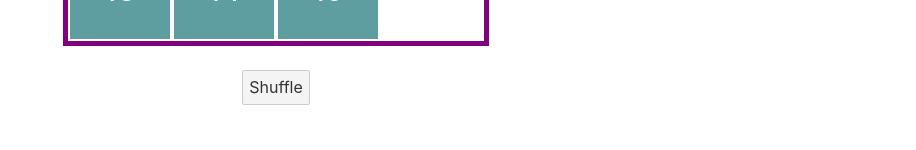
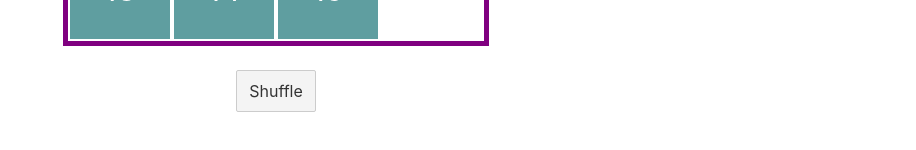
Before and after one commit to tsriram/15puzzle, a Svelte app: page / in a window 1280 px wide. Shown: the part 420-570 px from the top of the page, without its empty margins (364-1280 px from the left). Built offline with nearby package versions, Linux system fonts and the light colour scheme.

Commit message:
tweak button style

```diff
--- a/src/App.svelte
+++ b/src/App.svelte
@@ -79,6 +79,8 @@
 
   .shuffle-btn {
     margin-top: 24px;
+    padding: 8px 12px;
+    line-height: 1.5;
   }
 </style>
 
```
